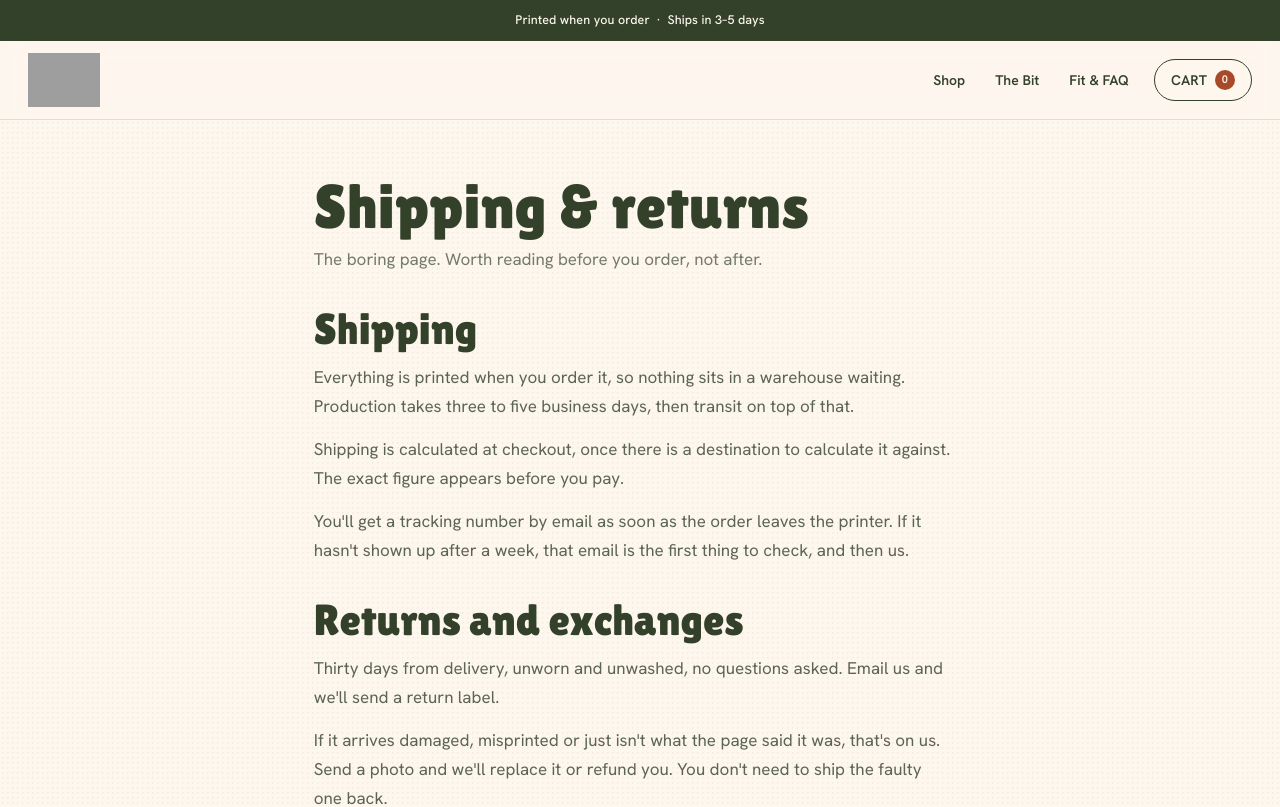
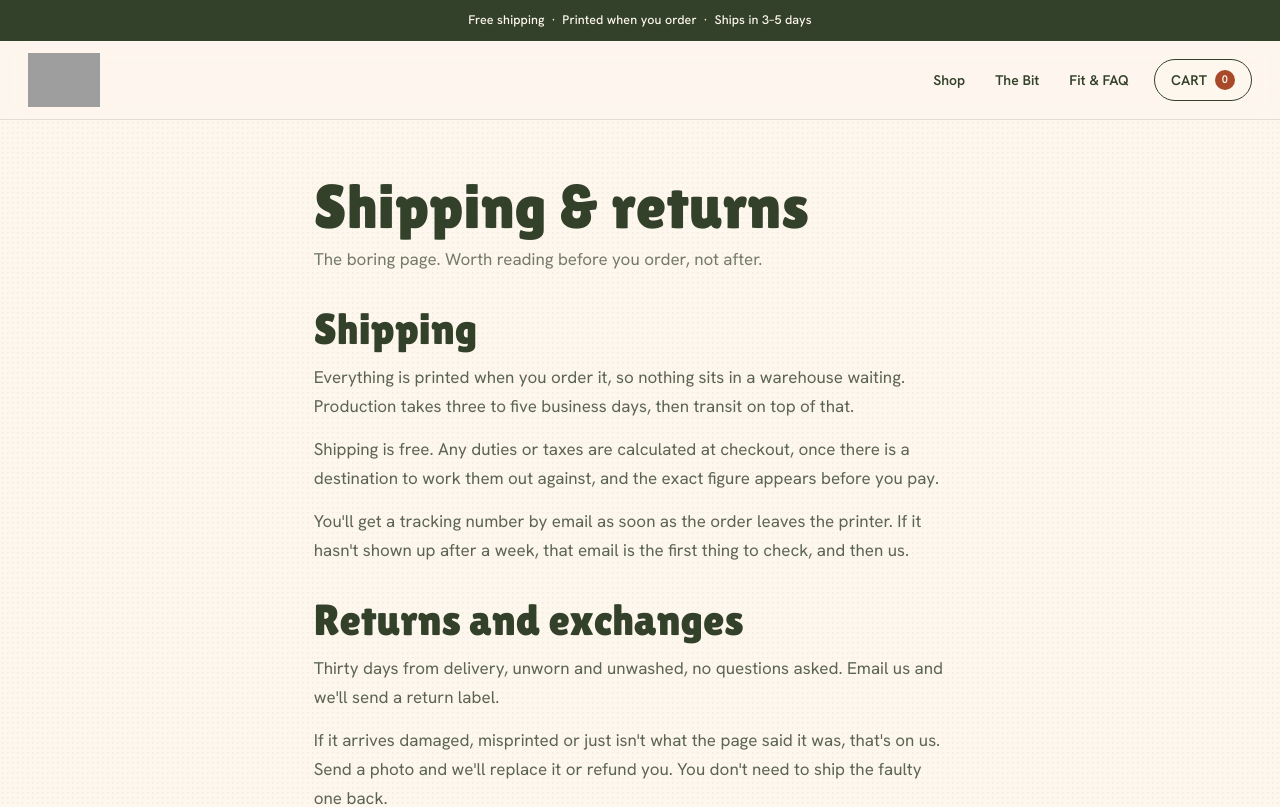
Before and after one commit to amangarg2310/Mountain-Goat-Supply-Co., a Next.js app: page /policies in a window 1280 px wide. Shown: the top 807 px of the page. Built offline with nearby package versions, Linux system fonts and the light colour scheme; no server answers; grey boxes are pictures that could not be loaded.

Commit message:
Hide filter row for single-kind catalog, add free shipping to banner

```diff
--- a/app/cart/CartClient.tsx
+++ b/app/cart/CartClient.tsx
@@ -50,8 +50,7 @@ export default function CartClient({ book }: { book: PriceBook }) {
           <div className="row"><span>Subtotal</span><span className="v">${subtotal.toFixed(2)}</span></div>
           <hr />
           <p className="note">
-            Shipping and tax are worked out on the next screen, once Fourthwall knows where it is going. We would rather
-            leave them blank than guess at them here.
+            Shipping is free. Tax is worked out on the next screen, once Fourthwall knows where this is going.
           </p>
           <Link href="/checkout" className="btn-butter" style={{ marginTop: 4 }}>Checkout</Link>
         </aside>
--- a/app/policies/page.tsx
+++ b/app/policies/page.tsx
@@ -11,7 +11,7 @@ const SECTIONS = [
     h: "Shipping",
     ps: [
       "Everything is printed when you order it, so nothing sits in a warehouse waiting. Production takes three to five business days, then transit on top of that.",
-      "Shipping is calculated at checkout, once there is a destination to calculate it against. The exact figure appears before you pay.",
+      "Shipping is free. Any duties or taxes are calculated at checkout, once there is a destination to work them out against, and the exact figure appears before you pay.",
       "You'll get a tracking number by email as soon as the order leaves the printer. If it hasn't shown up after a week, that email is the first thing to check, and then us.",
     ],
   },
--- a/components/Header.tsx
+++ b/components/Header.tsx
@@ -15,7 +15,7 @@ export default function Header() {
   const path = usePathname();
   return (
     <>
-      <div className="topbar">Printed when you order &nbsp;·&nbsp; Ships in 3–5 days</div>
+      <div className="topbar">Free shipping &nbsp;·&nbsp; Printed when you order &nbsp;·&nbsp; Ships in 3–5 days</div>
       <header className="site">
         <Link href="/" className="logo-btn" aria-label="Mountain G.O.A.T Supply Co. home">
           <img src={LOGO_URL} alt="Mountain G.O.A.T Supply Co." />
```
Also changed, not shown: app/shop/ShopClient.tsx (+5 -2 lines).
